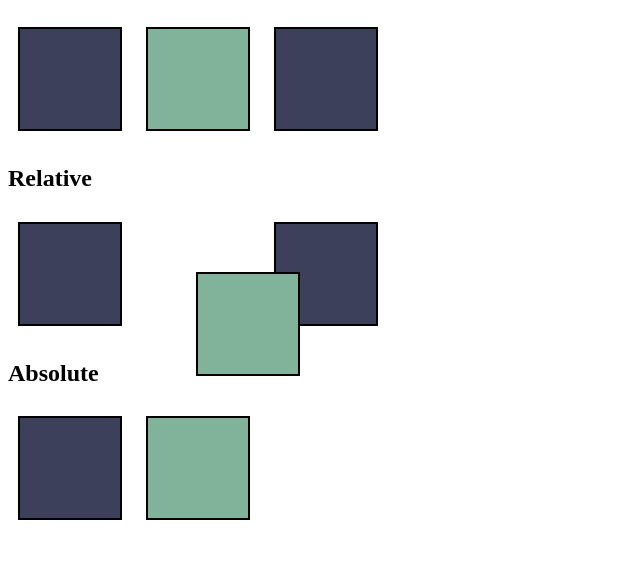
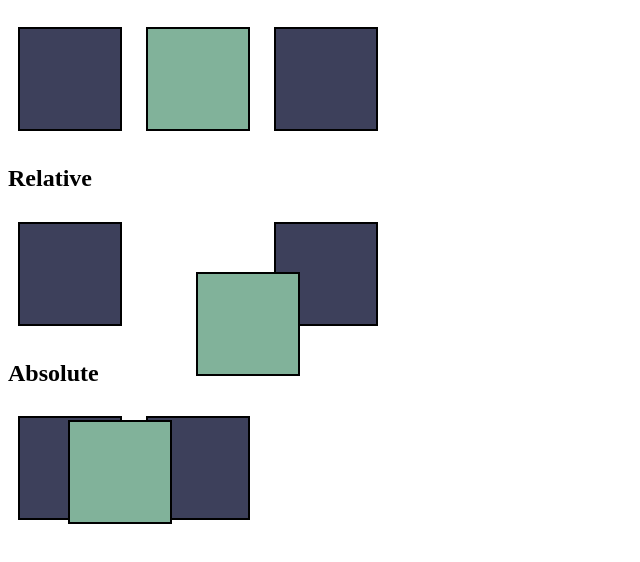
Before and after one commit to lukas-cowell/learn-css-position, a plain HTML site: page index.html in a window 1280 px wide. Shown: the part 110-672 px from the top of the page, without its empty margins (0-640 px from the left). Drawn offline with Linux system fonts and the light colour scheme.

Commit message:
style(css): make the middle element absolute and moved position, while also making the parent section relative

```diff
--- a/app.css
+++ b/app.css
@@ -22,7 +22,14 @@ div {
     left: 50px;
 }
 
+/* This is the parent of the middle object below. Setting the parent elements position to relative means that the absolute position will be
+determined off of this section, not the body of the whole doc. */
+#absolute {
+    position: relative;
+}
+
 #absolute #middle {
     position: absolute;
-
+    top: 50px;
+    left: 50px;
 }
```
